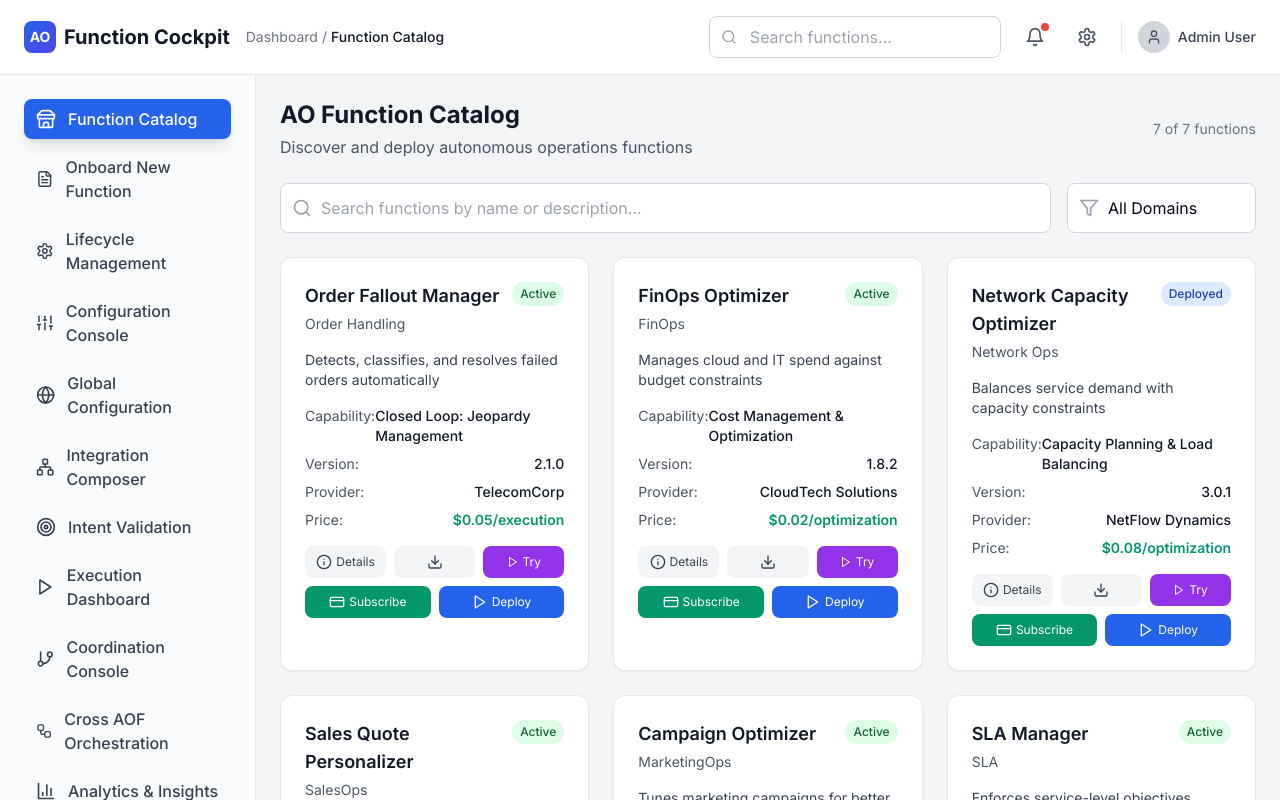
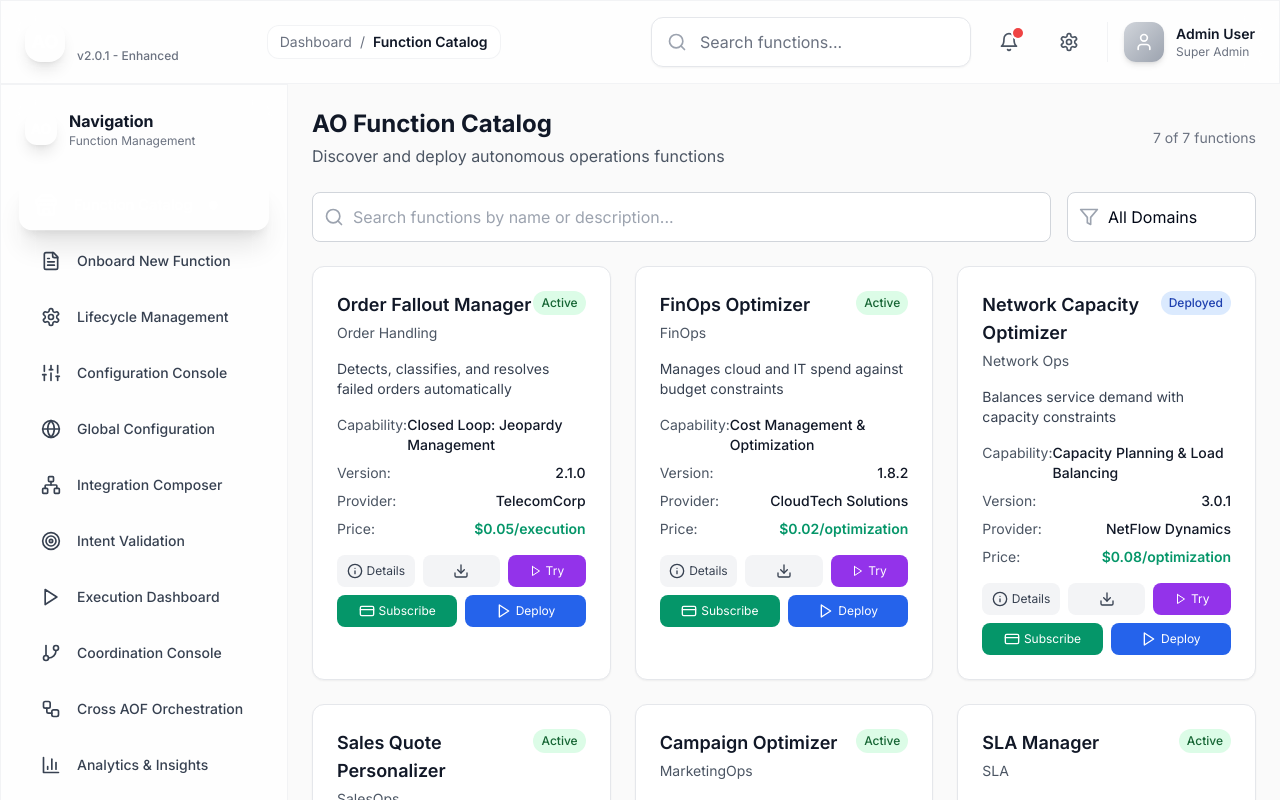
Before and after one commit to mknair75/bedrock-builder-kit, a React (Vite) app: page / in a window 1280 px wide. Shown: the top 800 px of the page. Built offline with nearby package versions, Linux system fonts and the light colour scheme.

Commit message:
Refactor UI for better UX

```diff
--- a/src/App.tsx
+++ b/src/App.tsx
@@ -107,7 +107,7 @@ function App() {
   };
 
   return (
-    <div className="min-h-screen bg-gray-100">
+    <div className="min-h-screen bg-gradient-hero">
       <Header currentView={getViewTitle()} />
       <div className="flex">
         <Sidebar
@@ -118,8 +118,10 @@ function App() {
             setSelectedFunction(null);
           }}
         />
-        <main className="flex-1 p-6">
-          {renderCurrentView()}
+        <main className="flex-1 p-6 animate-fade-in">
+          <div className="max-w-7xl mx-auto">
+            {renderCurrentView()}
+          </div>
         </main>
       </div>
     </div>
--- a/src/components/Layout/Header.tsx
+++ b/src/components/Layout/Header.tsx
@@ -7,46 +7,54 @@ interface HeaderProps {
 
 export const Header: React.FC<HeaderProps> = ({ currentView }) => {
   return (
-    <header className="bg-white border-b border-gray-200 px-6 py-4">
-      <div className="flex items-center justify-between">
-        <div className="flex items-center space-x-4">
-          <div className="flex items-center space-x-2">
-            <div className="w-8 h-8 bg-gradient-to-br from-blue-600 to-indigo-600 rounded-lg flex items-center justify-center">
-              <span className="text-white font-bold text-sm">AO</span>
+    <header className="glass-effect px-6 py-4 border-b border-gray-200/50 sticky top-0 z-50">
+      <div className="flex items-center justify-between max-w-7xl mx-auto">
+        <div className="flex items-center space-x-6">
+          <div className="flex items-center space-x-3">
+            <div className="w-10 h-10 bg-gradient-primary rounded-2xl flex items-center justify-center shadow-lg">
+              <span className="text-white font-bold text-lg">AO</span>
             </div>
-            <h1 className="text-xl font-bold text-gray-900">Function Cockpit</h1>
+            <div>
+              <h1 className="text-xl font-bold bg-gradient-primary bg-clip-text text-transparent">
+                Function Cockpit
+              </h1>
+              <p className="text-xs text-gray-500 font-medium">v2.0.1 - Enhanced</p>
+            </div>
           </div>
-          <div className="hidden md:flex items-center space-x-1 text-sm text-gray-500">
+          <div className="hidden lg:flex items-center space-x-2 text-sm text-gray-500 bg-white/50 px-3 py-1.5 rounded-xl border border-gray-200/50">
             <span>Dashboard</span>
             <span>/</span>
-            <span className="text-gray-900 font-medium">{currentView}</span>
+            <span className="text-gray-900 font-semibold">{currentView}</span>
           </div>
         </div>
 
         <div className="flex items-center space-x-4">
-          <div className="relative hidden md:block">
-            <Search className="absolute left-3 top-1/2 transform -translate-y-1/2 h-4 w-4 text-gray-400" />
+          <div className="relative hidden lg:block">
+            <Search className="absolute left-4 top-1/2 transform -translate-y-1/2 h-5 w-5 text-gray-400" />
             <input
               type="text"
               placeholder="Search functions..."
-              className="pl-10 pr-4 py-2 border border-gray-300 rounded-lg focus:ring-2 focus:ring-blue-500 focus:border-transparent"
+              className="modern-input pl-12 pr-4 py-3 w-80"
             />
           </div>
 
-          <button className="relative p-2 text-gray-600 hover:text-gray-900 hover:bg-gray-100 rounded-lg transition-colors">
+          <button className="relative p-3 text-gray-600 hover:text-primary hover:bg-white/70 rounded-xl transition-all duration-200 hover:scale-110">
             <Bell className="h-5 w-5" />
-            <span className="absolute top-1 right-1 w-2 h-2 bg-red-500 rounded-full"></span>
+            <span className="absolute top-2 right-2 w-2.5 h-2.5 bg-red-500 rounded-full ring-2 ring-white"></span>
           </button>
 
-          <button className="p-2 text-gray-600 hover:text-gray-900 hover:bg-gray-100 rounded-lg transition-colors">
+          <button className="p-3 text-gray-600 hover:text-primary hover:bg-white/70 rounded-xl transition-all duration-200 hover:scale-110">
             <Settings className="h-5 w-5" />
           </button>
 
-          <div className="flex items-center space-x-2 ml-4 pl-4 border-l border-gray-200">
-            <div className="w-8 h-8 bg-gray-300 rounded-full flex items-center justify-center">
-              <User className="h-4 w-4 text-gray-600" />
+          <div className="flex items-center space-x-3 ml-4 pl-4 border-l border-gray-200/50">
+            <div className="w-10 h-10 bg-gradient-to-br from-gray-300 to-gray-400 rounded-xl flex items-center justify-center shadow-md">
+              <User className="h-5 w-5 text-white" />
             </div>
-            <span className="text-sm font-medium text-gray-700 hidden md:block">Admin User</span>
+            <div className="hidden lg:block">
+              <p className="text-sm font-semibold text-gray-900">Admin User</p>
+              <p className="text-xs text-gray-500">Super Admin</p>
+            </div>
           </div>
         </div>
       </div>
--- a/src/components/Layout/Sidebar.tsx
+++ b/src/components/Layout/Sidebar.tsx
@@ -34,8 +34,20 @@ const navigationItems = [
 
 export const Sidebar: React.FC<SidebarProps> = ({ currentView, onViewChange }) => {
   return (
-    <aside className="w-64 bg-gray-50 border-r border-gray-200 min-h-screen">
+    <aside className="w-72 glass-effect border-r border-gray-200/50 min-h-screen">
       <div className="p-6">
+        <div className="mb-8">
+          <div className="flex items-center space-x-3 mb-6">
+            <div className="w-8 h-8 bg-gradient-primary rounded-xl flex items-center justify-center shadow-lg">
+              <span className="text-white font-bold text-sm">AO</span>
+            </div>
+            <div>
+              <h2 className="font-bold text-gray-900">Navigation</h2>
+              <p className="text-xs text-gray-500">Function Management</p>
+            </div>
+          </div>
+        </div>
+
         <nav className="space-y-2">
           {navigationItems.map((item) => {
             const Icon = item.icon;
@@ -45,18 +57,36 @@ export const Sidebar: React.FC<SidebarProps> = ({ currentView, onViewChange }) =
               <button
                 key={item.id}
                 onClick={() => onViewChange(item.id)}
-                className={`w-full flex items-center space-x-3 px-3 py-2 rounded-lg text-left transition-all duration-200 ${
-                  isActive
-                    ? 'bg-blue-600 text-white shadow-lg'
-                    : 'text-gray-700 hover:bg-white hover:shadow-sm'
-                }`}
+                  className={`w-full flex items-center space-x-4 px-4 py-3.5 rounded-xl text-left transition-all duration-300 group ${
+                    isActive
+                      ? 'bg-gradient-primary text-white shadow-xl scale-105'
+                      : 'text-gray-700 hover:bg-white/70 hover:shadow-md hover:scale-105'
+                  }`}
               >
-                <Icon className="h-5 w-5" />
-                <span className="font-medium">{item.label}</span>
+                <Icon className={`h-5 w-5 transition-transform duration-300 ${isActive ? 'scale-110' : 'group-hover:scale-110'}`} />
+                <span className="font-medium text-sm">{item.label}</span>
+                {isActive && (
+                  <div className="ml-auto w-2 h-2 bg-white rounded-full animate-pulse"></div>
+                )}
               </button>
             );
           })}
         </nav>
+
+        <div className="mt-8 p-4 bg-white/50 rounded-2xl border border-gray-200/50">
+          <div className="flex items-center space-x-3 mb-3">
+            <div className="w-8 h-8 bg-gradient-to-br from-green-400 to-green-600 rounded-xl flex items-center justify-center">
+              <span className="text-white text-xs font-bold">✓</span>
+            </div>
+            <div>
+              <p className="text-sm font-semibold text-gray-900">System Status</p>
+              <p className="text-xs text-green-600 font-medium">All systems operational</p>
+            </div>
+          </div>
+          <div className="w-full bg-gray-200 rounded-full h-2">
+            <div className="bg-gradient-to-r from-green-400 to-green-600 h-2 rounded-full w-full"></div>
+          </div>
+        </div>
       </div>
     </aside>
   );
--- a/src/index.css
+++ b/src/index.css
@@ -15,7 +15,7 @@
   }
 
   :root {
-    --background: 0 0% 100%;
+    --background: 0 0% 98%;
     --foreground: 222.2 84% 4.9%;
     --card: 0 0% 100%;
     --card-foreground: 222.2 84% 4.9%;
@@ -23,22 +23,30 @@
     --popover-foreground: 222.2 84% 4.9%;
     --primary: 262 83% 58%;
     --primary-foreground: 210 40% 98%;
-    --secondary: 210 40% 96%;
-    --secondary-foreground: 222.2 84% 4.9%;
-    --muted: 210 40% 96%;
-    --muted-foreground: 215.4 16.3% 46.9%;
-    --accent: 210 40% 96%;
-    --accent-foreground: 222.2 84% 4.9%;
+    --primary-glow: 271 91% 65%;
+    --secondary: 220 14.3% 95.9%;
+    --secondary-foreground: 220.9 39.3% 11%;
+    --muted: 220 14.3% 95.9%;
+    --muted-foreground: 220 8.9% 46.1%;
+    --accent: 220 14.3% 95.9%;
+    --accent-foreground: 220.9 39.3% 11%;
     --destructive: 0 84.2% 60.2%;
     --destructive-foreground: 210 40% 98%;
-    --border: 214.3 31.8% 91.4%;
-    --input: 214.3 31.8% 91.4%;
+    --border: 220 13% 91%;
+    --input: 220 13% 91%;
     --ring: 262 83% 58%;
     --radius: 0.75rem;
 
-    /* Custom gradient tokens */
-    --gradient-primary: linear-gradient(135deg, hsl(262, 83%, 58%), hsl(262, 83%, 68%));
-    --gradient-subtle: linear-gradient(180deg, hsl(210, 40%, 98%), hsl(210, 40%, 96%));
+    /* Enhanced gradients */
+    --gradient-primary: linear-gradient(135deg, hsl(var(--primary)), hsl(var(--primary-glow)));
+    --gradient-secondary: linear-gradient(135deg, hsl(var(--secondary)), hsl(var(--accent)));
+    --gradient-hero: linear-gradient(135deg, hsl(var(--primary) / 0.1), hsl(var(--primary-glow) / 0.05));
+    --gradient-card: linear-gradient(135deg, hsl(0 0% 100%), hsl(220 14.3% 99%));
+
+    /* Enhanced shadows */
+    --shadow-elegant: 0 1px 3px 0 hsl(0 0% 0% / 0.1), 0 1px 2px -1px hsl(0 0% 0% / 0.1);
+    --shadow-glow: 0 0 40px hsl(var(--primary) / 0.15);
+    --shadow-card: 0 4px 6px -1px hsl(0 0% 0% / 0.1), 0 2px 4px -2px hsl(0 0% 0% / 0.1);
   }
 
   .dark {
@@ -48,8 +56,9 @@
     --card-foreground: 210 40% 98%;
     --popover: 222.2 84% 4.9%;
     --popover-foreground: 210 40% 98%;
-    --primary: 262 83% 58%;
+    --primary: 271 91% 65%;
     --primary-foreground: 222.2 84% 4.9%;
+    --primary-glow: 262 83% 58%;
     --secondary: 217.2 32.6% 17.5%;
     --secondary-foreground: 210 40% 98%;
     --muted: 217.2 32.6% 17.5%;
@@ -60,53 +69,48 @@
     --destructive-foreground: 210 40% 98%;
     --border: 217.2 32.6% 17.5%;
     --input: 217.2 32.6% 17.5%;
-    --ring: 262 83% 58%;
+    --ring: 271 91% 65%;
 
-    --gradient-primary: linear-gradient(135deg, hsl(262, 83%, 58%), hsl(262, 83%, 68%));
-    --gradient-subtle: linear-gradient(180deg, hsl(217.2, 32.6%, 17.5%), hsl(217.2, 32.6%, 15.5%));
+    /* Dark mode gradients */
+    --gradient-primary: linear-gradient(135deg, hsl(var(--primary)), hsl(var(--primary-glow)));
+    --gradient-hero: linear-gradient(135deg, hsl(var(--primary) / 0.2), hsl(var(--primary-glow) / 0.1));
+    --gradient-card: linear-gradient(135deg, hsl(222.2 84% 4.9%), hsl(217.2 32.6% 17.5%));
   }
 }
 
 @layer components {
+  /* Enhanced component styles */
   .modern-card {
-    border-radius: 0.75rem;
-    border: 1px solid hsl(var(--border));
-    background-color: hsl(var(--card));
-    color: hsl(var(--card-foreground));
-    box-shadow: 0 1px 2px 0 rgb(0 0 0 / 0.05);
-    transition: all 300ms ease;
+    @apply bg-white rounded-2xl border border-gray-200 shadow-lg transition-all duration-300 hover:shadow-2xl hover:scale-[1.02] backdrop-blur-sm;
+    border-color: rgb(229 231 235 / 0.8);
   }
 
   .modern-card:hover {
-    box-shadow: 0 4px 6px -1px rgb(0 0 0 / 0.1), 0 2px 4px -2px rgb(0 0 0 / 0.1);
+    border-color: hsl(var(--primary) / 0.2);
   }
 
   .modern-input {
-    display: flex;
-    height: 2.5rem;
-    width: 100%;
-    border-radius: 0.375rem;
-    border: 1px solid hsl(var(--input));
-    background-color: hsl(var(--background));
-    padding: 0.5rem 0.75rem;
-    font-size: 0.875rem;
-    transition: all 150ms ease;
-  }
-
-  .modern-input:focus-visible {
-    outline: none;
-    box-shadow: 0 0 0 2px hsl(var(--ring));
+    @apply w-full px-4 py-3 border border-gray-200 rounded-xl bg-white text-gray-900 placeholder-gray-500 focus:ring-2 focus:ring-blue-500 transition-all duration-200 shadow-sm hover:shadow-md;
   }
 
   .modern-button {
-    display: inline-flex;
-    align-items: center;
-    justify-content: center;
-    white-space: nowrap;
-    border-radius: 0.375rem;
-    font-size: 0.875rem;
-    font-weight: 500;
-    transition: all 150ms ease;
-    cursor: pointer;
+    @apply inline-flex items-center justify-center px-6 py-3 rounded-xl text-sm font-medium transition-all duration-300 cursor-pointer shadow-sm hover:shadow-md active:scale-95;
+  }
+
+  .modern-button-primary {
+    @apply modern-button text-white hover:shadow-xl hover:scale-105;
+    background: linear-gradient(135deg, hsl(262, 83%, 58%), hsl(271, 91%, 65%));
+  }
+
+  .modern-button-secondary {
+    @apply modern-button bg-gray-100 text-gray-700 hover:bg-gray-200 border border-gray-200;
+  }
+
+  .modern-stat-card {
+    @apply bg-white rounded-2xl p-6 border border-gray-200 shadow-lg transition-all duration-300 hover:shadow-2xl hover:scale-105;
+  }
+
+  .glass-effect {
+    @apply backdrop-blur-lg bg-white/80 border border-gray-200/50;
   }
 }
--- a/tailwind.config.ts
+++ b/tailwind.config.ts
@@ -76,12 +76,13 @@ const config: Config = {
       boxShadow: {
         'elegant': 'var(--shadow-elegant)',
         'glow': 'var(--shadow-glow)',
+        'card': 'var(--shadow-card)',
       },
       backgroundImage: {
         'gradient-primary': 'var(--gradient-primary)',
         'gradient-hero': 'var(--gradient-hero)',
         'gradient-card': 'var(--gradient-card)',
-        'gradient-subtle': 'var(--gradient-subtle)',
+        'gradient-secondary': 'var(--gradient-secondary)',
       },
       animation: {
         "accordion-down": "accordion-down 0.2s ease-out",
```
Also changed, not shown: src/components/Modern/ModernCatalogView.tsx (+96 -72 lines).
